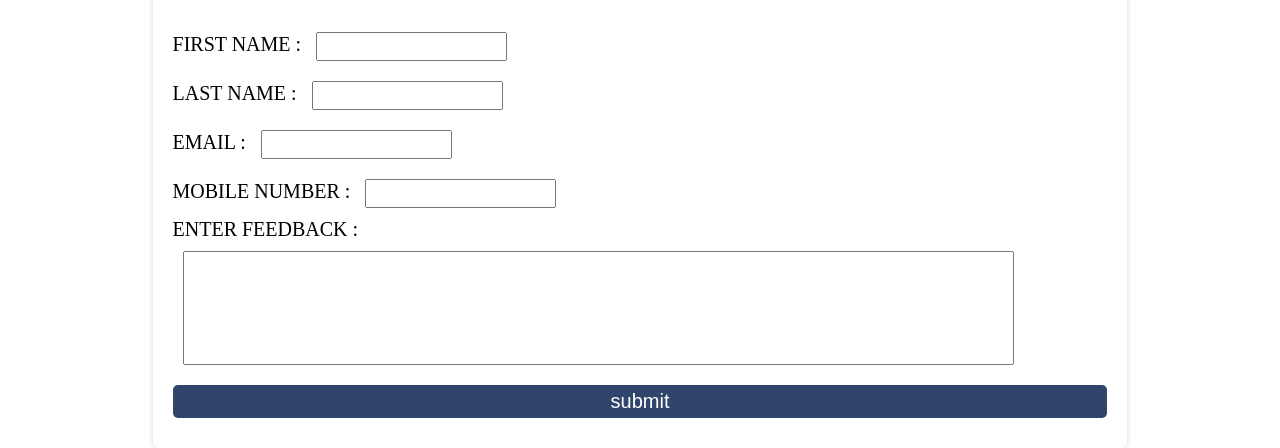
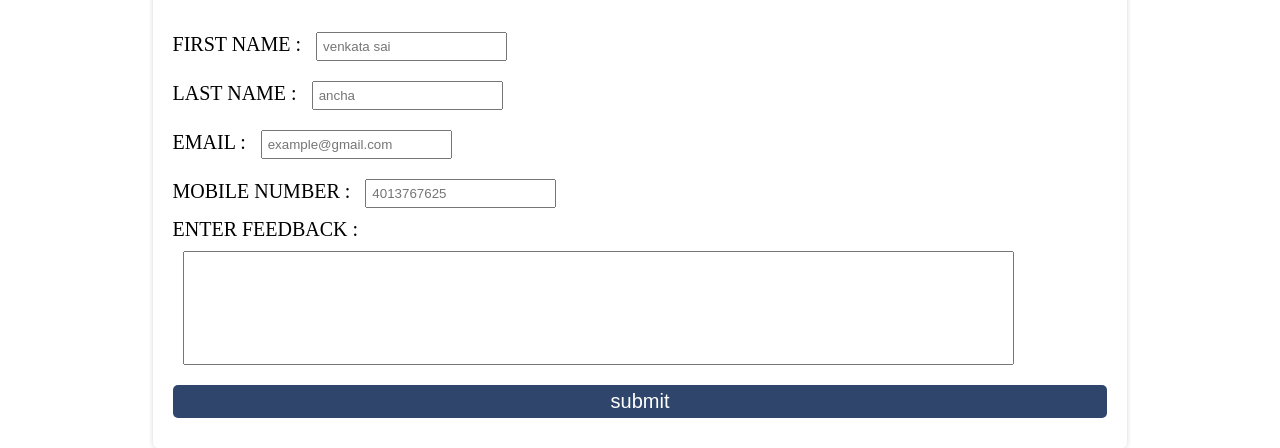
Before and after one commit to avsai24/note-taking-website, a plain HTML site: page note.html in a window 1280 px wide. Shown: the part 438-886 px from the top of the page. Drawn offline with Linux system fonts and the light colour scheme; files whose address does not match are found by name.

Commit message:
inserted placeholders for every web pages

```diff
--- a/note.html
+++ b/note.html
@@ -31,16 +31,16 @@
        <form id="allforms">
         <h2>GIVE YOUR FEEDBACK</h2>
         <label for="fname">FIRST NAME :</label>
-        <input type="text" id="fname">
+        <input type="text" id="fname" placeholder="venkata sai">
         <br>
         <label for="lname">LAST NAME :</label>
-        <input type="text" id="lname">
+        <input type="text" id="lname" placeholder="ancha">
         <br>
         <label for="email">EMAIL :</label>
-        <input type="email" id="email">
+        <input type="email" id="email" placeholder="example@gmail.com">
         <br>
         <label for="mnumber">MOBILE NUMBER :</label>
-        <input type="text" id="mnumber" maxlength="10">
+        <input type="text" id="mnumber" maxlength="10" placeholder="4013767625">
         <br>
         <label for="feedback">ENTER FEEDBACK :</label>
         <br>
```
Also changed, not shown: login.html (+1 -1 lines), register.html (+4 -4 lines).
